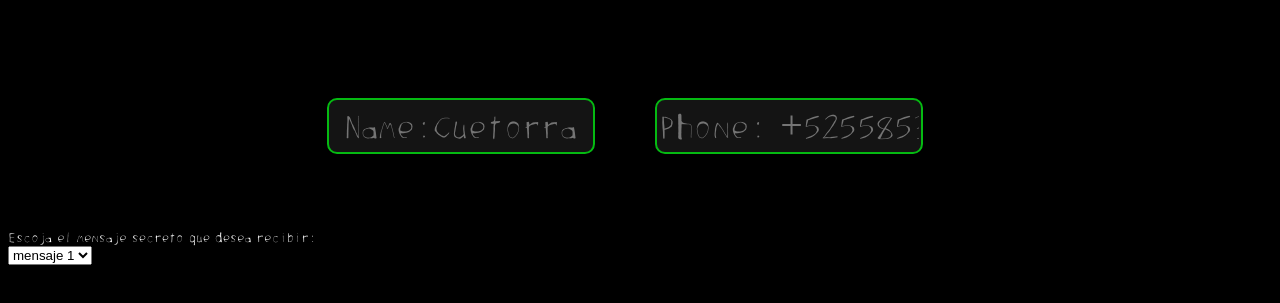
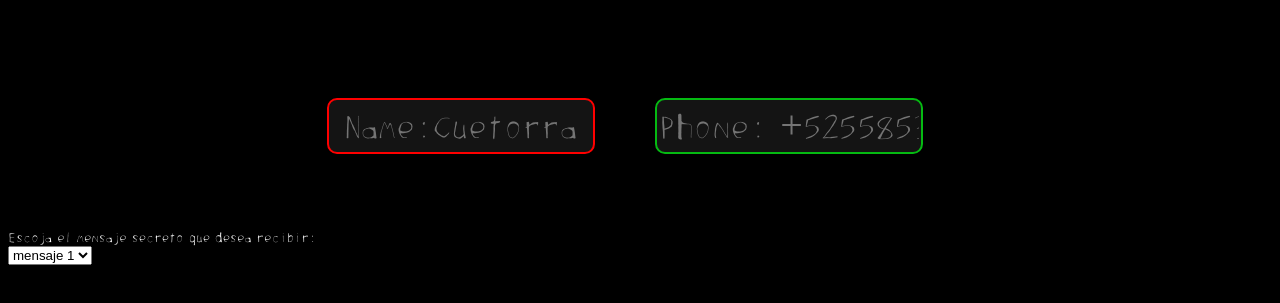
Before and after one commit to CuetoA/funny-projects-azure-functions, a plain HTML site: page index.html in a window 1280 px wide. In both pictures the pointer is over the input "Name:Cuetorra". Shown: the part 193-496 px from the top of the page. Drawn offline with Linux system fonts and the light colour scheme.

Commit message:
fixed outline color from input field

```diff
--- a/styles.css
+++ b/styles.css
@@ -44,4 +44,10 @@ body{
     font-family: riddlerf_by_TJbutLag;
     font-size: 40px;
     color: var(--back-letter);
+    outline: none;
 }
+input[type=text]:focus,
+input[type=text]:hover{
+    color: red;
+    border: 2px solid red;
+}
```
